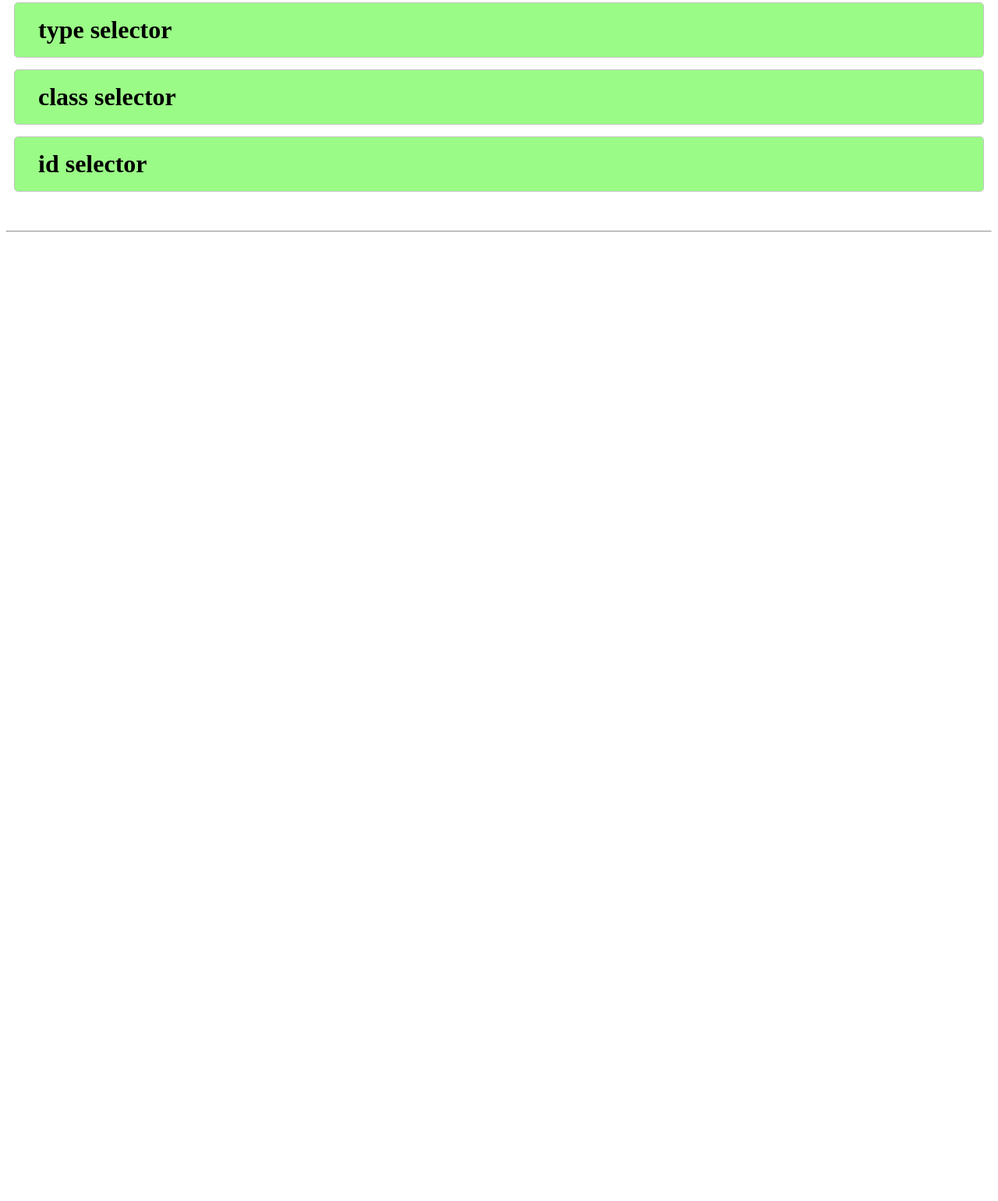
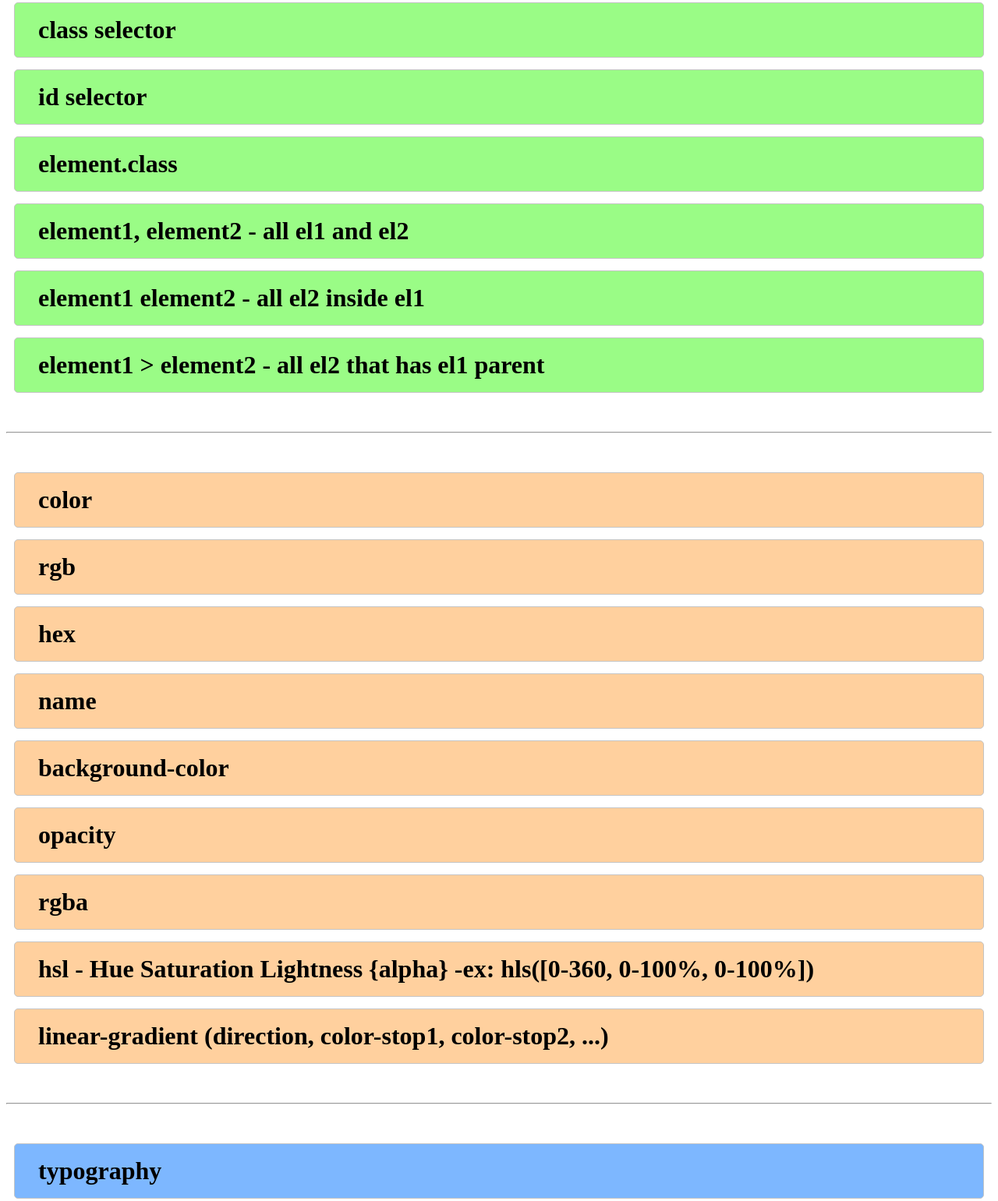
Before and after one commit to roozbehshafieebafti/html-class, a plain HTML site: page pages/css.html in a window 1280 px wide. Shown: the part 872-2413 px from the top of the page at 78% size. Before the commit the page ends 1220 px from the top, so only its background shows below. Drawn offline with Linux system fonts and the light colour scheme.

Commit message:
css color

```diff
--- a/pages/css.html
+++ b/pages/css.html
@@ -6,7 +6,6 @@
     <meta name="viewport" content="width=device-width, initial-scale=1.0">
     <link rel="stylesheet" href="../css/html.css">
     <title>CSS</title>
-    <link rel="stylesheet" href="style.css">
 </head>
 <body>
     <main>
@@ -19,11 +18,25 @@
         <div class="card card-1"> selector </div>
         <div class="card card-1"> property - value</div>
         <div class="card card-1"> universal selector</div>
-        <div class="card card-1"> type selector</div>
-        <div class="card card-1"> type selector</div>
+        <div class="card card-1"> element selector</div>
         <div class="card card-1"> class selector</div>
         <div class="card card-1"> id selector</div>
+        <div class="card card-1"> element.class</div>
+        <div class="card card-1"> element1, element2 - all el1 and el2</div>
+        <div class="card card-1"> element1 element2 - all el2 inside el1</div>
+        <div class="card card-1"> element1 > element2 - all el2 that has el1 parent</div>
         <hr />
+        <div class="card card-2"> color</div>
+        <div class="card card-2"> rgb</div>
+        <div class="card card-2"> hex</div>
+        <div class="card card-2"> name</div>
+        <div class="card card-2"> background-color</div>
+        <div class="card card-2"> opacity</div>
+        <div class="card card-2"> rgba</div>
+        <div class="card card-2"> hsl - Hue Saturation Lightness {alpha} -ex: hls([0-360, 0-100%, 0-100%])</div>
+        <div class="card card-2"> linear-gradient (direction, color-stop1, color-stop2, ...)</div>
+        <hr />
+        <div class="card card-3">typography</div>
     </main>
 </body>
 </html>
```
